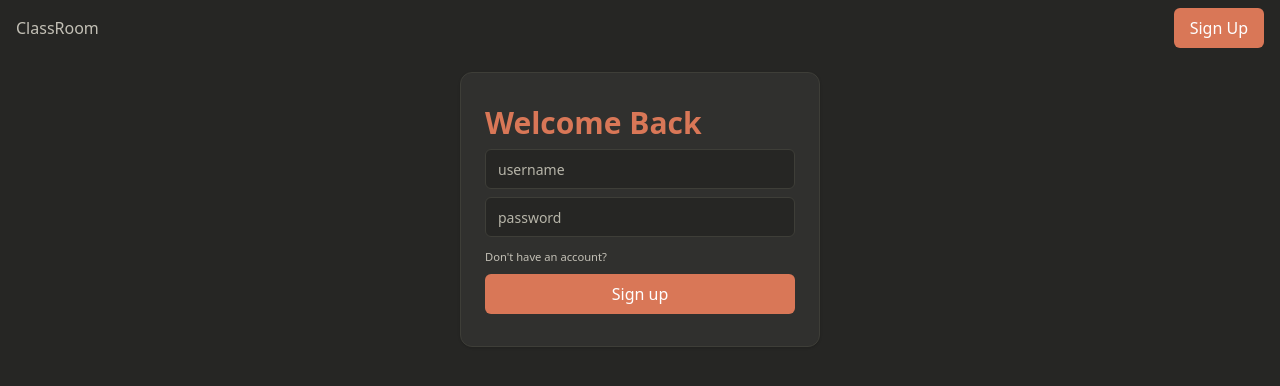
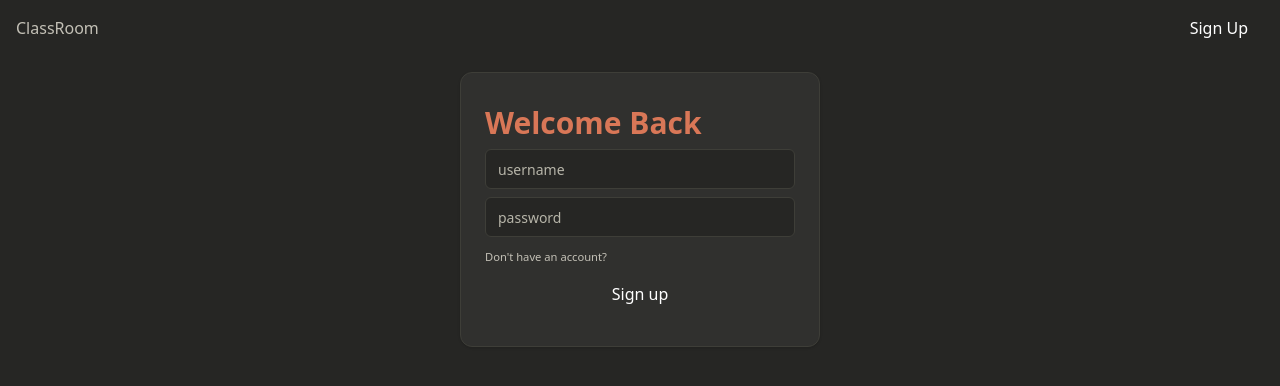
Before and after one commit to yusuf-codes10/horseshoe-academy, a Vue app in the folder apps/web/: page /login in a window 1280 px wide. Shown: the top 386 px of the page. Built offline with nearby package versions, Linux system fonts and the light colour scheme; no server answers.

Commit message:
adding the variant literal union type & making the type optional

```diff
--- a/apps/web/src/components/shared/MainButton.vue
+++ b/apps/web/src/components/shared/MainButton.vue
@@ -19,12 +19,14 @@
 //   },
 // });
 const props = withDefaults(defineProps<{
+  variant?: 'main' | 'action';
   title?: string;
-  type: string;
+  type?: string;
   disabled?: boolean;
   loading?: boolean;
   isGhost?: boolean;
 }>(), {
+  variant: 'main',
   title: 'Click',
   disabled: false,
   loading: false,
@@ -38,7 +40,7 @@ const emit = defineEmits(["click"]);
     :disabled="props.disabled || props.loading"
     @click="emit('click')"
     class="h-10 border-none px-4 py-2 cursor-pointer rounded-md hover:opacity-90 transition-opacity"
-    :class="props.isGhost ? 'text-primary-foreground' : 'bg-primary text-primary-foreground'"
+    :class="props.variant === 'main' ? 'text-primary-foreground' : 'bg-primary text-primary-foreground'"
   >
     <div
       v-if="loading"
```
